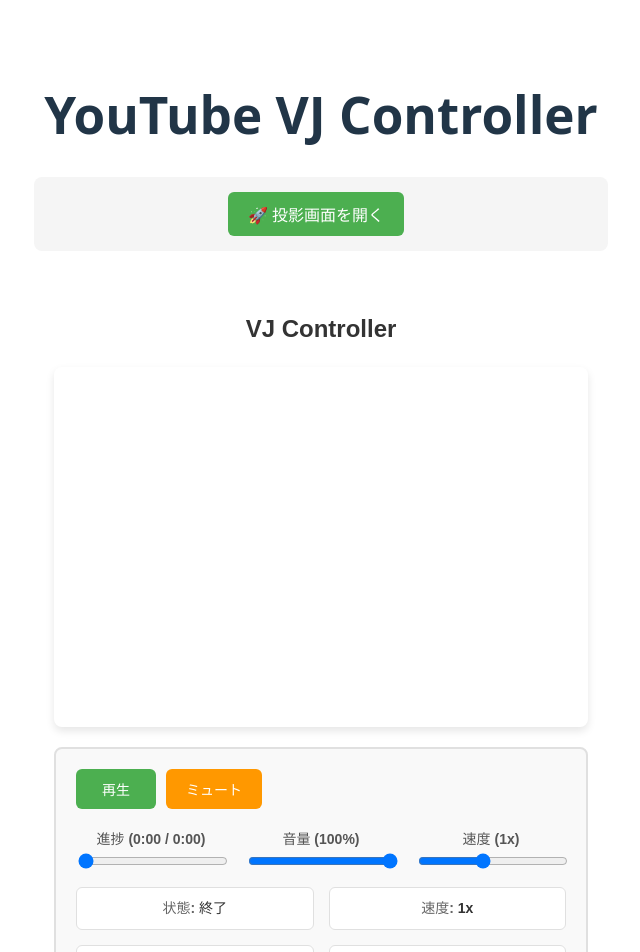
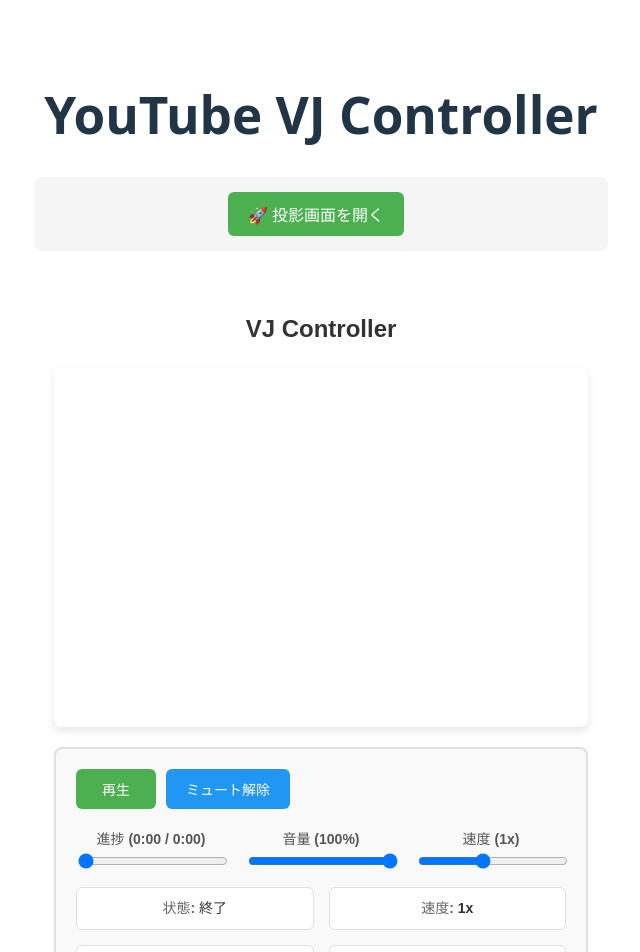
Before and after one commit to KazuProg/youtube-vj, a React (Vite) app: page / in a window 1280 px wide. Shown: the top 952 px of the page, without its empty margins (319-959 px from the left). Built offline with nearby package versions, Linux system fonts and the light colour scheme.

Commit message:
fix: correct mute state logic and set default muted to true
Fixes inverted mute/unmute logic where isMuted state was doing
the opposite action, and sets initial muted state to true

```diff
--- a/src/components/VJController.tsx
+++ b/src/components/VJController.tsx
@@ -112,7 +112,7 @@
   const [playerState, setPlayerState] = useState<number>(0);
   const [playbackRate, setPlaybackRate] = useState<number>(1);
   const [volume, setVolume] = useState<number>(100);
-  const [isMuted, setIsMuted] = useState<boolean>(false);
+  const [isMuted, setIsMuted] = useState<boolean>(true);
   const [duration, setDuration] = useState<number>(0);
 
   const updateController = useCallback(() => {
@@ -167,9 +167,9 @@
   useEffect(() => {
     if (playerRef.current) {
       if (isMuted) {
+        playerRef.current.mute();
+      } else {
         playerRef.current.unMute();
-      } else {
-        playerRef.current.mute();
       }
     }
   }, [isMuted]);
```
